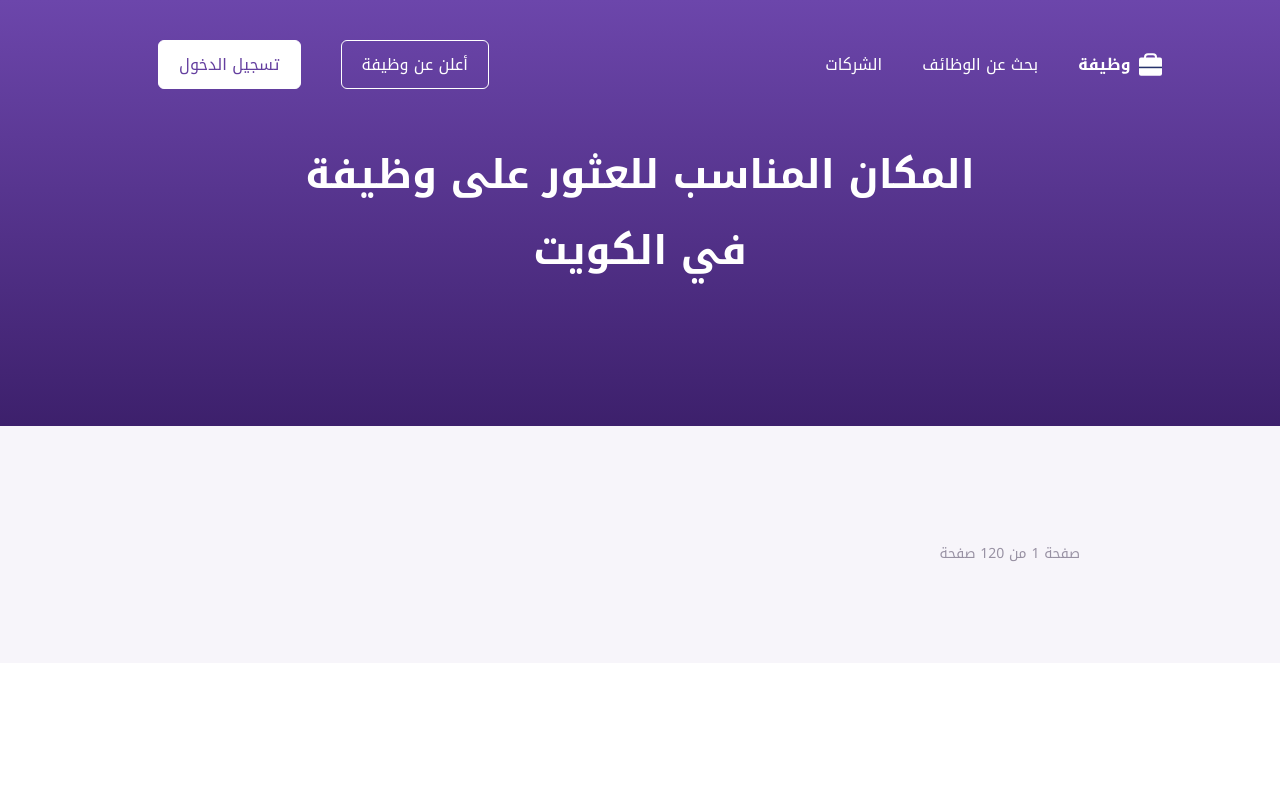
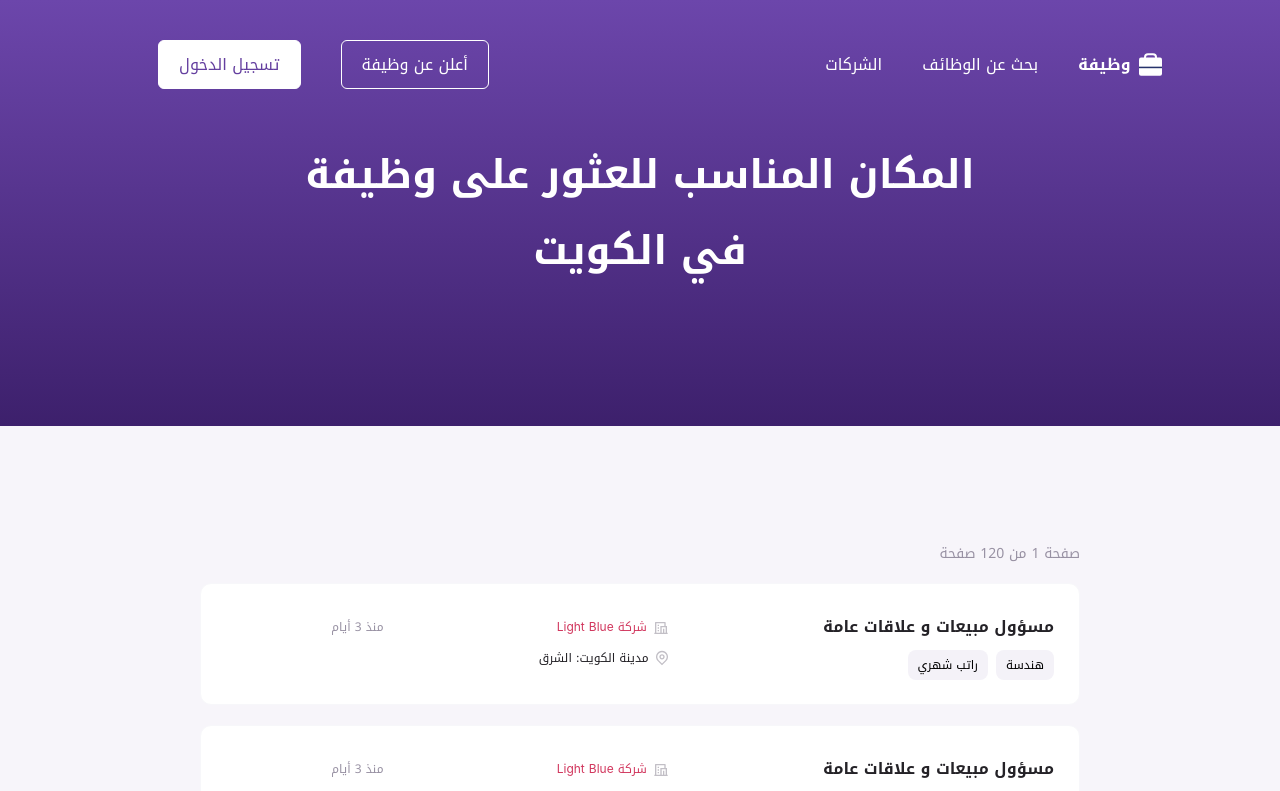
Before and after one commit to Bedoon-Jobs-Team/bedoon-jobs, a React (Create React App) app: page / in a window 1280 px wide. Shown: the top 791 px of the page. Built offline with nearby package versions, Linux system fonts and the light colour scheme; a web font is replaced by a local one.

Commit message:
added cards

```diff
--- /dev/null
+++ b/src/components/JobAdCard.tsx
@@ -0,0 +1,118 @@
+import React, { FunctionComponent } from "react";
+import { JobAd } from "../types";
+import { ReactComponent as CompanyIcon } from "../assets/icons/CompanyIcon.svg";
+import { ReactComponent as LocationIcon } from "../assets/icons/LocationIcon.svg";
+import styled from "styled-components";
+
+const JobAdCard: FunctionComponent<{ jobAd: JobAd }> = ({ jobAd }) => {
+  function calculateSince(datePosted: Date) {
+    return "منذ 3 أيام"; // TODO: really do the calculations
+  }
+
+  return (
+    <Container>
+      <JobDetailsContainer>
+        <JobTitle>{jobAd.title}</JobTitle>
+        <Tags>
+          {jobAd.tags.map((tag) => (
+            <Tag>{tag}</Tag>
+          ))}
+        </Tags>
+      </JobDetailsContainer>
+      <CompanyAndLocationContainer>
+        <Company>
+          <StyledCompanyIcon />
+          شركة {jobAd.company}
+        </Company>
+        <Location>
+          <StyledLocationIcon />
+          {jobAd.provenance}: {jobAd.area}
+        </Location>
+      </CompanyAndLocationContainer>
+      <SinceContainer>
+        <Since>{calculateSince(jobAd.datePosted)}</Since>
+      </SinceContainer>
+    </Container>
+  );
+};
+
+const Container = styled.div`
+  background-color: #ffffff;
+  border: 1px solid #f7f7fa;
+  border-radius: 11px;
+  margin-bottom: 20px;
+  height: 120px;
+  display: flex;
+`;
+
+const JobDetailsContainer = styled.div`
+  display: flex;
+  flex-direction: column;
+  padding: 0;
+  margin: 27px 25px 29px 25px;
+  flex-grow: 1;
+`;
+
+const JobTitle = styled.p`
+  font-size: 16px;
+  font-weight: bold;
+  color: #242227;
+  margin-top: 0;
+  margin-bottom: 8px;
+`;
+
+const Tags = styled.div`
+  display: flex;
+  padding: 0;
+`;
+
+const Tag = styled.p`
+  background: #f4f2f8;
+  border-radius: 8px;
+  flex-grow: 0;
+  padding: 4px 10px;
+  margin-left: 8px;
+  font-size: 12px;
+  margin-top: 0;
+  margin-bottom: 0;
+`;
+
+const CompanyAndLocationContainer = styled(JobDetailsContainer)`
+  margin-top: 32px;
+`;
+
+const Company = styled.p`
+  display: flex;
+  align-items: center;
+  font-size: 12px;
+  line-height: 23px;
+  color: #d1365d;
+  margin-top: 0;
+  margin-bottom: 8px;
+`;
+
+const StyledCompanyIcon = styled(CompanyIcon)`
+  margin-left: 7px;
+`;
+
+const Location = styled.p`
+  display: flex;
+  align-items: center;
+  font-size: 12px;
+  color: #242227;
+  margin: 0;
+`;
+
+const StyledLocationIcon = styled(LocationIcon)`
+  margin-left: 7px;
+`;
+
+const SinceContainer = styled(CompanyAndLocationContainer)``;
+
+const Since = styled.p`
+  font-size: 12px;
+  color: #9891a3;
+  margin: 0;
+`;
+
+export default JobAdCard;
--- a/src/pages/MainPage.tsx
+++ b/src/pages/MainPage.tsx
@@ -1,17 +1,48 @@
-import React, { FunctionComponent } from "react";
+import React, { FunctionComponent, useState, useEffect } from "react";
 import styled from "styled-components";
 import Header from "../components/Header";
+import { JobAd } from "../types";
+import JobAdCard from "../components/JobAdCard";
 
 const MainPage: FunctionComponent = (props) => {
+  const [jobAds, setJobAds] = useState<JobAd[]>([]);
+
+  useEffect(() => {
+    async function fetchJobAds() {
+      //TODO: make it fetch real data when we have a data source
+      const fetchedJobAds = [];
+
+      const fakeJobAd: JobAd = {
+        title: "مسؤول مبيعات و علاقات عامة",
+        tags: ["هندسة", "راتب شهري"],
+        company: "Light Blue",
+        provenance: "مدينة الكويت",
+        area: "الشرق",
+        datePosted: new Date(),
+      };
+
+      for (let i = 0; i < 8; i++) {
+        fetchedJobAds.push(fakeJobAd);
+      }
+
+      setJobAds(fetchedJobAds);
+    }
+
+    fetchJobAds();
+  }, []);
+
   return (
     <PageContainer>
       <Header />
-      <Container>
+      <BigTextContainer>
         <BigText>المكان المناسب للعثور على وظيفة في الكويت</BigText>
-      </Container>
+      </BigTextContainer>
       <ContentContainer>
         <CardsContainer>
           <PageCount>صفحة 1 من 120 صفحة</PageCount>
+          {jobAds.map((jobAd) => (
+            <JobAdCard jobAd={jobAd} />
+          ))}
         </CardsContainer>
       </ContentContainer>
     </PageContainer>
@@ -24,8 +55,9 @@ const PageContainer = styled.div`
   flex-direction: column;
 `;
 
-const Container = styled.div`
+const BigTextContainer = styled.div`
   height: 426px;
+  flex-shrink: 0;
   display: flex;
   justify-content: center;
   align-items: center;
--- /dev/null
+++ b/src/types.ts
@@ -0,0 +1,8 @@
+export interface JobAd {
+  title: string;
+  tags: string[];
+  company: string;
+  provenance: string;
+  area: string;
+  datePosted: Date;
+}
```
Also changed, not shown: src/assets/icons/CompanyIcon.svg (added), src/assets/icons/LocationIcon.svg (added).
